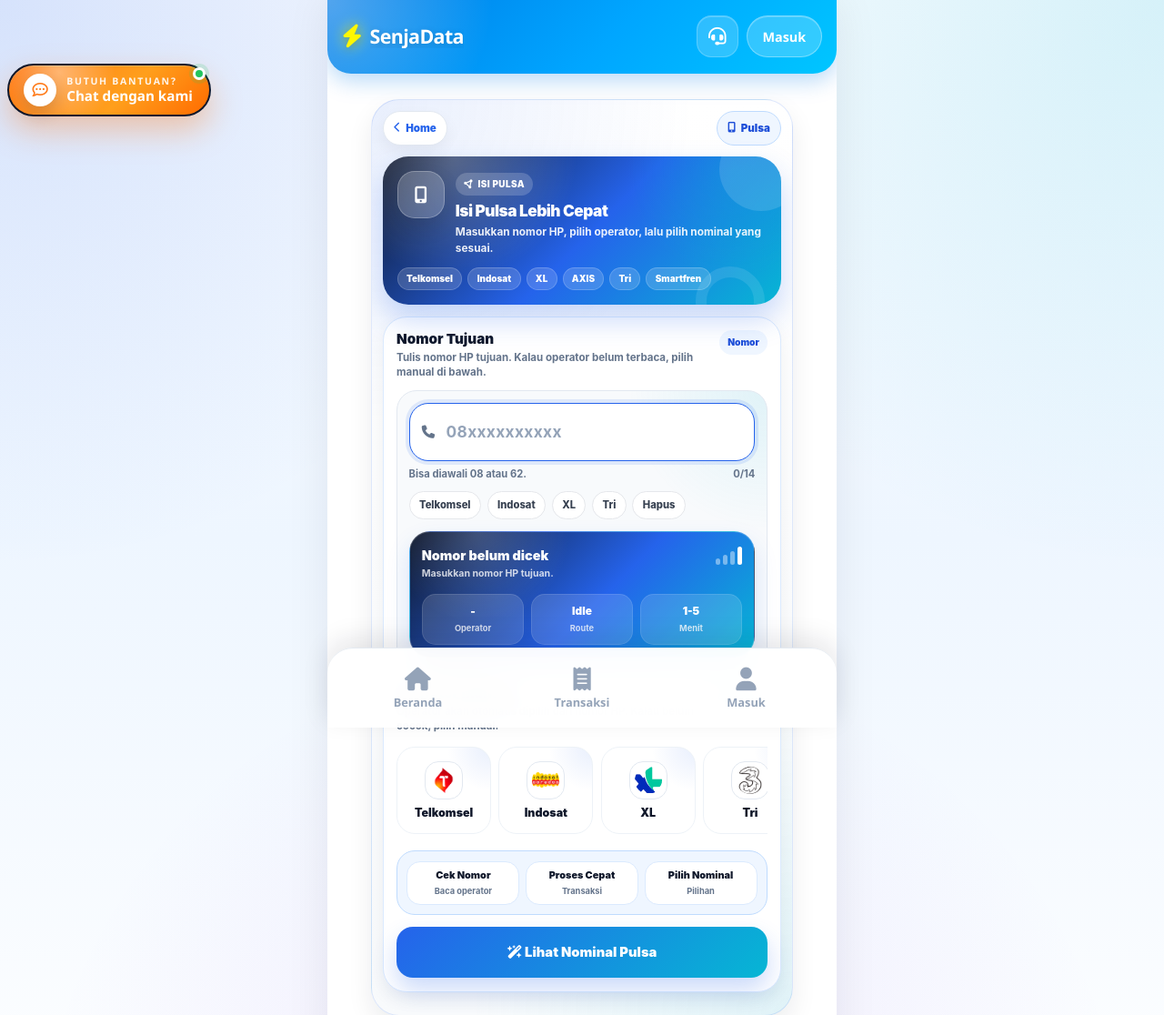
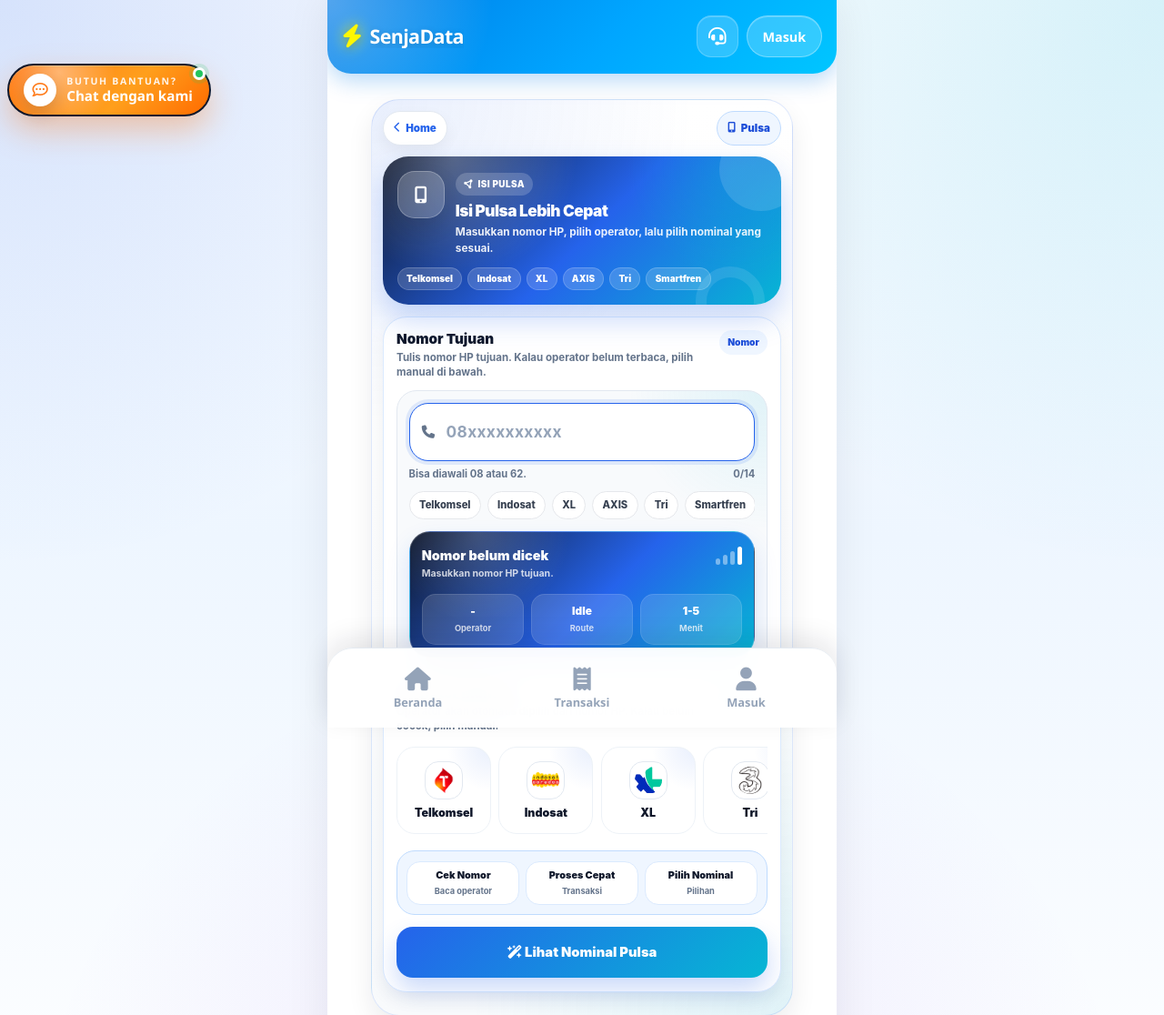
Before and after one commit to simanjuntakanggi381-alt/Pulsa-Ultra, a Flask app: page /pulsa in a window 1280 px wide. Shown: the top 1116 px of the page at 91% size. Run offline with Flask 3, Linux system fonts and the light colour scheme.

Commit message:
Add axis and smartfren to pulsa

```diff
--- a/templates/pulsa.html
+++ b/templates/pulsa.html
@@ -38,6 +38,28 @@
     'XL_100000': 'XL Pulsa 100.000',
     'XL_150000': 'XL Pulsa 150.000',
 
+    'AXIS_5000': 'AXIS Pulsa 5.000',
+    'AXIS_10000': 'AXIS Pulsa 10.000',
+    'AXIS_15000': 'AXIS Pulsa 15.000',
+    'AXIS_20000': 'AXIS Pulsa 20.000',
+    'AXIS_25000': 'AXIS Pulsa 25.000',
+    'AXIS_30000': 'AXIS Pulsa 30.000',
+    'AXIS_50000': 'AXIS Pulsa 50.000',
+    'AXIS_75000': 'AXIS Pulsa 75.000',
+    'AXIS_100000': 'AXIS Pulsa 100.000',
+    'AXIS_150000': 'AXIS Pulsa 150.000',
+
+    'SMART_5000': 'Smartfren Pulsa 5.000',
+    'SMART_10000': 'Smartfren Pulsa 10.000',
+    'SMART_15000': 'Smartfren Pulsa 15.000',
+    'SMART_20000': 'Smartfren Pulsa 20.000',
+    'SMART_25000': 'Smartfren Pulsa 25.000',
+    'SMART_30000': 'Smartfren Pulsa 30.000',
+    'SMART_50000': 'Smartfren Pulsa 50.000',
+    'SMART_75000': 'Smartfren Pulsa 75.000',
+    'SMART_100000': 'Smartfren Pulsa 100.000',
+    'SMART_150000': 'Smartfren Pulsa 150.000',
+
     'TRI_5000': 'Tri Pulsa 5.000',
     'TRI_10000': 'Tri Pulsa 10.000',
     'TRI_15000': 'Tri Pulsa 15.000',
@@ -83,6 +105,28 @@
     'XL_75000': 77000,
     'XL_100000': 102000,
     'XL_150000': 152000,
+
+    'AXIS_5000': 7000,
+    'AXIS_10000': 12000,
+    'AXIS_15000': 17000,
+    'AXIS_20000': 22000,
+    'AXIS_25000': 27000,
+    'AXIS_30000': 32000,
+    'AXIS_50000': 52000,
+    'AXIS_75000': 77000,
+    'AXIS_100000': 102000,
+    'AXIS_150000': 152000,
+
+    'SMART_5000': 7000,
+    'SMART_10000': 12000,
+    'SMART_15000': 17000,
+    'SMART_20000': 22000,
+    'SMART_25000': 27000,
+    'SMART_30000': 32000,
+    'SMART_50000': 52000,
+    'SMART_75000': 77000,
+    'SMART_100000': 102000,
+    'SMART_150000': 152000,
 
     'TRI_5000': 7000,
     'TRI_10000': 12000,
@@ -1394,7 +1438,9 @@ body{
                         <button type="button" data-id="081234567890">Telkomsel</button>
                         <button type="button" data-id="085712345678">Indosat</button>
                         <button type="button" data-id="087812345678">XL</button>
+                        <button type="button" data-id="083812345678">AXIS</button>
                         <button type="button" data-id="089612345678">Tri</button>
+                        <button type="button" data-id="088812345678">Smartfren</button>
                         <button type="button" data-clear="1">Hapus</button>
                     </div>
 
@@ -1666,12 +1712,14 @@ body{
             nama:'Smartfren',
             logo:'SF',
             img:'{{ url_for("static", filename="img/operator/smartfren.png") }}',
+            imgAlt:'{{ url_for("static", filename="img/operator/smarfren.png") }}',
             prefix:'0881, 0889'
         },
         SMARTFREN:{
             nama:'Smartfren',
             logo:'SF',
             img:'{{ url_for("static", filename="img/operator/smartfren.png") }}',
+            imgAlt:'{{ url_for("static", filename="img/operator/smarfren.png") }}',
             prefix:'0881, 0889'
         },
         BYU:{
@@ -1733,7 +1781,7 @@ body{
         const alt=(m.nama || op || 'Operator').replace(/"/g,'');
 
         if(m.img){
-            return '<div class="'+className+'" data-logo-text="'+(m.logo || 'OP')+'">'+
+            return '<div class="'+className+'" data-logo-text="'+(m.logo || 'OP')+'" data-logo-alt="'+(m.imgAlt || '')+'">'+
                 '<img src="'+m.img+'" alt="'+alt+'" loading="lazy">'+
             '</div>';
         }
@@ -1747,9 +1795,17 @@ body{
                 const parent=img.parentElement;
                 if(!parent) return;
 
+                const altSrc=parent.getAttribute('data-logo-alt') || '';
+
+                if(altSrc && img.getAttribute('src') !== altSrc){
+                    img.setAttribute('src',altSrc);
+                    parent.setAttribute('data-logo-alt','');
+                    return;
+                }
+
                 parent.textContent=parent.getAttribute('data-logo-text') || 'OP';
                 parent.classList.add('logo-fallback');
-            },{once:true});
+            });
         });
     }
 
```
Also changed, not shown: static/img/operator/smartfren.png (added).
